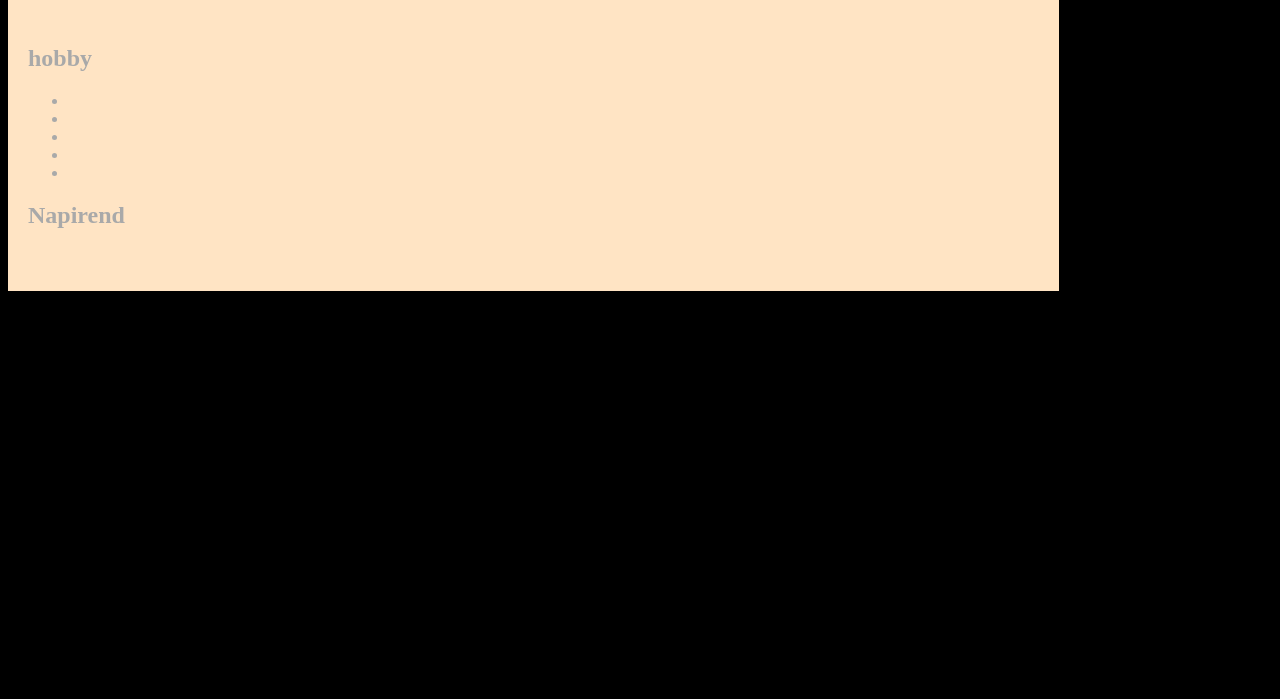
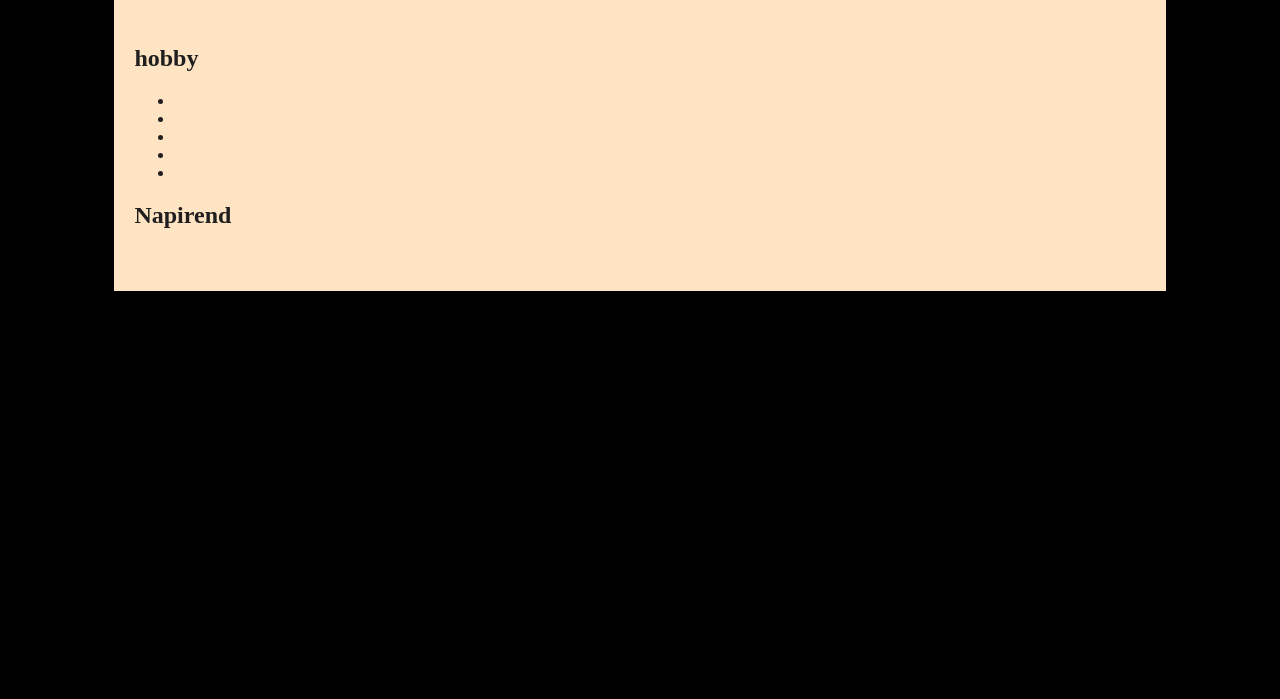
Before and after one commit to EotvosGIT/projekt1, a plain HTML site: page pages/tomi.html in a window 1280 px wide. Shown: the part 101-800 px from the top of the page. Drawn offline with Linux system fonts and the light colour scheme.

Commit message:
igazítás1

```diff
--- a/pages/css/tomi.css
+++ b/pages/css/tomi.css
@@ -4,4 +4,5 @@ body{background-color: black;
 .container{width: 80%;
            padding: 20px;
            background-color: bisque;
-           color:darkgray}
+           color:rgb(32, 30, 30);
+           margin: auto;}
```
